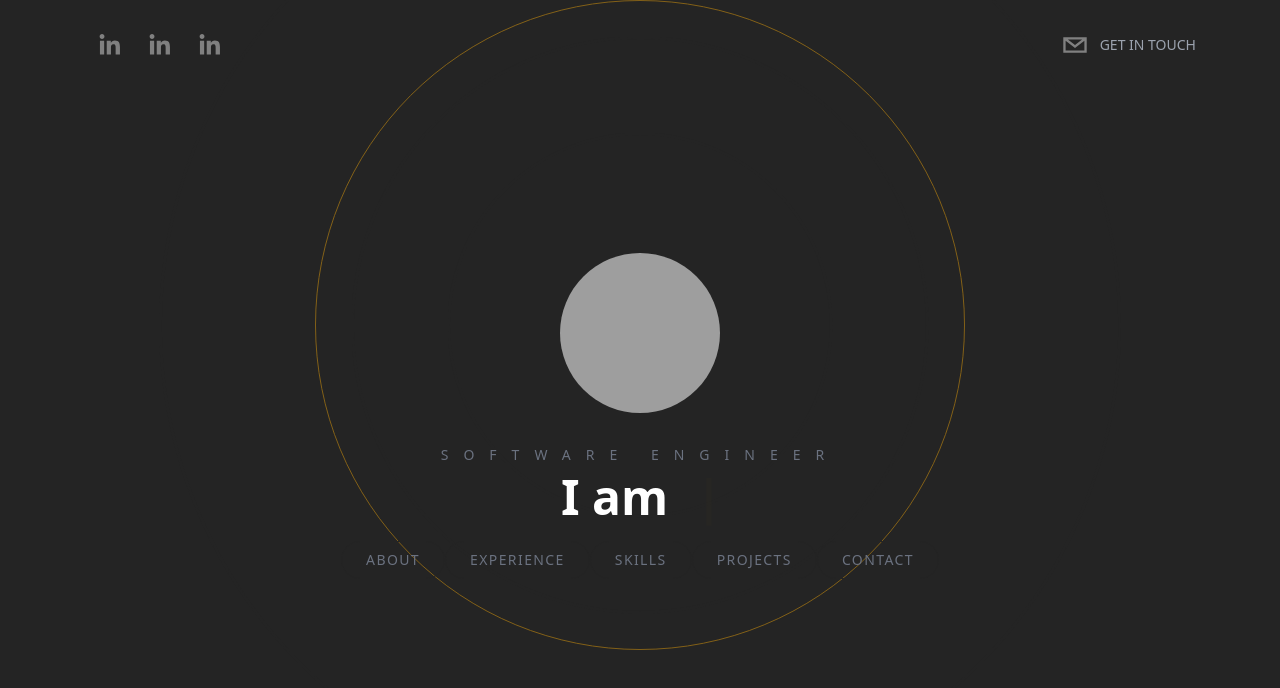
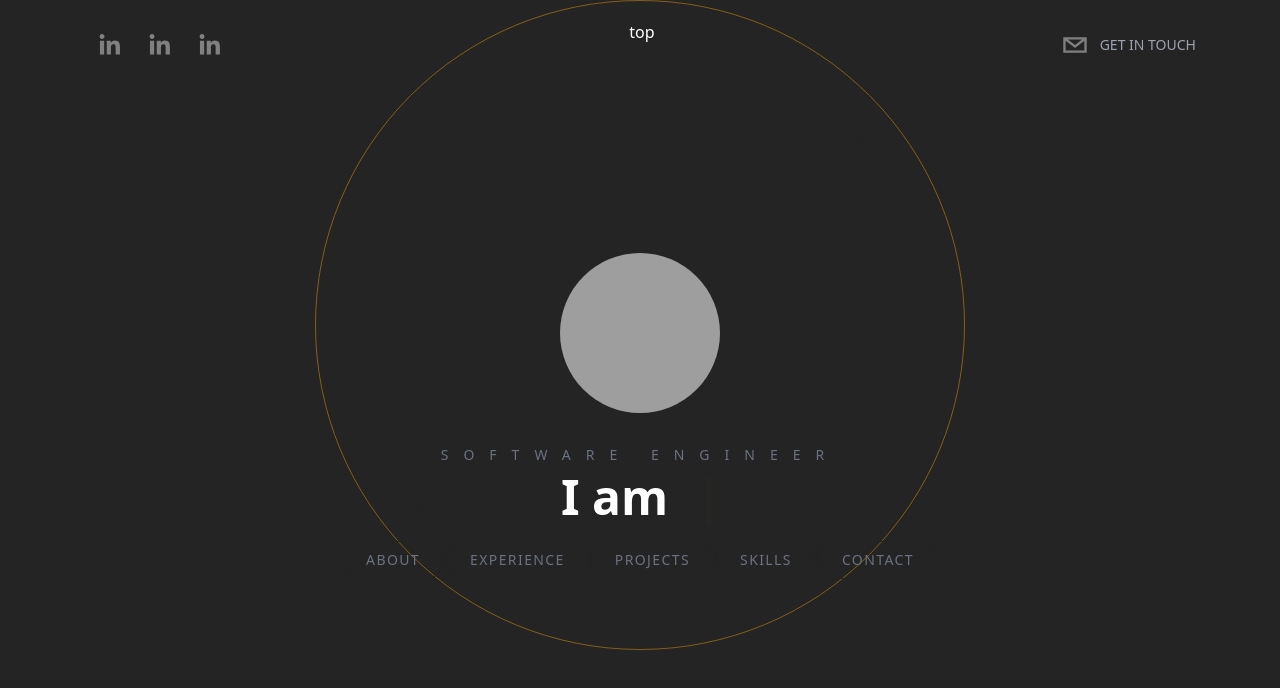
Before and after one commit to Charlesq666/youlin.github.io, a Next.js app in the folder portfolio/: page / in a window 1280 px wide. Shown: the top 688 px of the page. Built offline with nearby package versions, Linux system fonts and the light colour scheme; grey boxes are pictures that could not be loaded.

Commit message:
feat: no unescapted-entities off

```diff
--- a/portfolio/components/Header.tsx
+++ b/portfolio/components/Header.tsx
@@ -1,6 +1,7 @@
 import React from "react";
 import { SocialIcon } from "react-social-icons";
 import { motion } from "framer-motion";
+import Link from "next/link";
 
 type Props = {};
 
@@ -40,6 +41,8 @@ function Header({}: Props) {
         />
       </motion.div>
 
+      <Link href='/#hero'> top </Link>
+
       <motion.div
         className="flex flex-row items-center text-gray-300 cursor-pointer"
         initial={{
--- a/portfolio/components/Hero.tsx
+++ b/portfolio/components/Hero.tsx
@@ -37,12 +37,12 @@ const Hero = (props: Props) => {
             <button className="heroButton">Experience</button>
           </Link>
 
+          <Link href='/#projects'>
+            <button className="heroButton">Projects</button>
+          </Link>
+
           <Link href='/#skills'>
             <button className="heroButton">Skills</button>
-          </Link>
-
-          <Link href='/#projects'>
-            <button className="heroButton">Projects</button>
           </Link>
 
           <Link href='/#contact'>
--- a/portfolio/pages/index.tsx
+++ b/portfolio/pages/index.tsx
@@ -28,12 +28,12 @@ export default function Home() {
         <Experience />
       </section>
 
+      <section id="projects" className="snap-center">
+        <Projects />
+      </section>
+
       <section id="skills" className="snap-start">
         <Skills />
-      </section>
-
-      <section id="projects" className="snap-center">
-        <Projects />
       </section>
 
       <section id="contact" className="snap-start">
```
Also changed, not shown: portfolio/.eslintrc.json.
